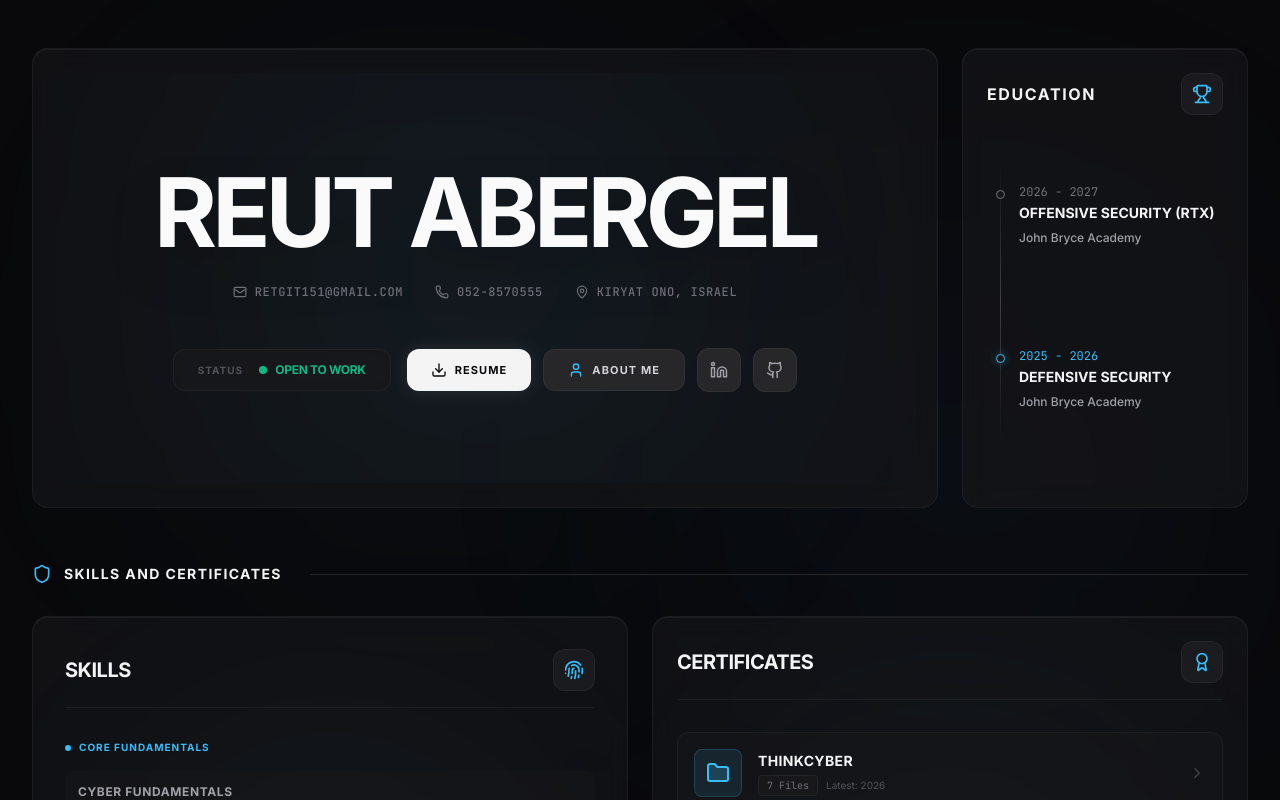
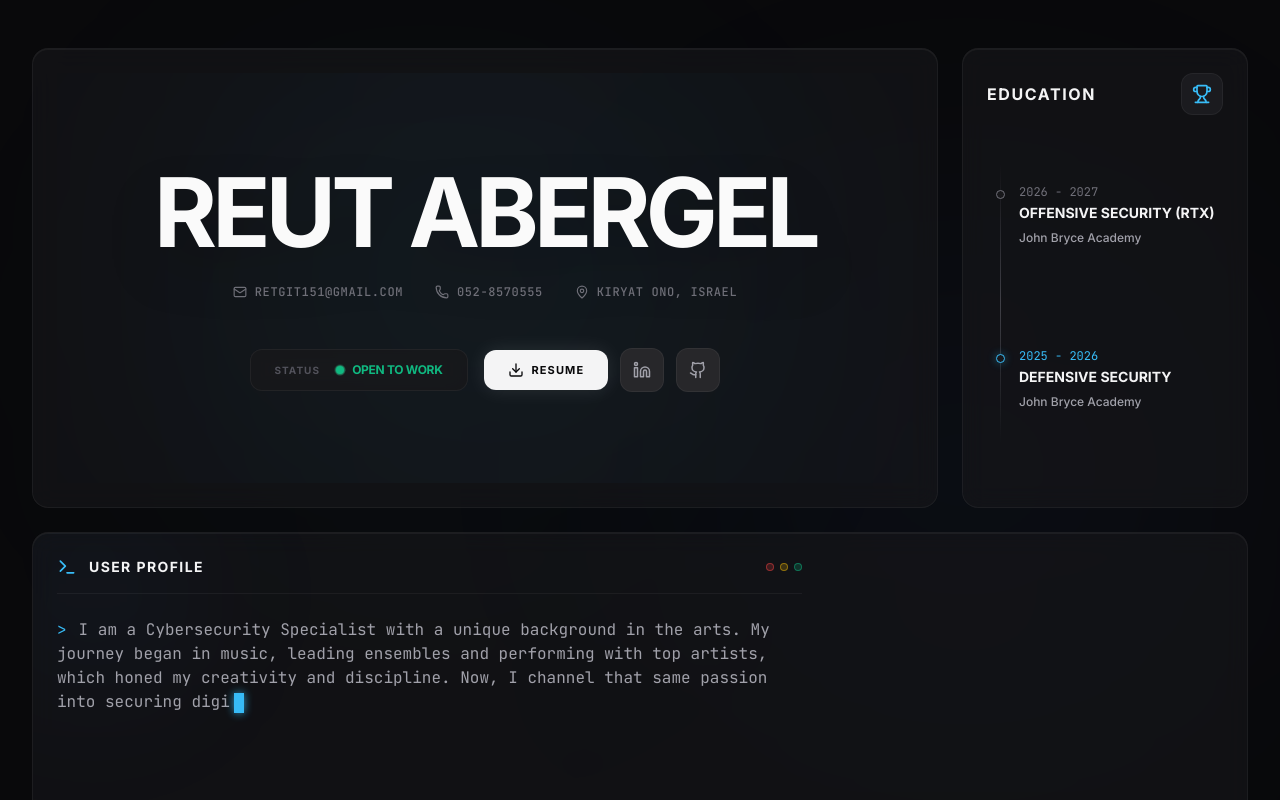
Before and after one commit to retgit151-web/retgit151-web.github.io, a React (Vite) app: page / in a window 1280 px wide. Shown: the top 800 px of the page. Built offline with nearby package versions, Linux system fonts and the light colour scheme.

Commit message:
Add files via upload

```diff
--- a/App.tsx
+++ b/App.tsx
@@ -2,25 +2,19 @@
 import React, { useState } from 'react';
 import { motion } from 'framer-motion';
 import {
-  Download,
-  ChevronRight,
-  Award,
   Shield,
-  Search,
   LayoutDashboard,
-  CheckCircle2,
-  Cpu,
   Terminal,
-  Zap,
   Fingerprint,
-  Trophy
+  Trophy,
+  ChevronRight
 } from 'lucide-react';
 import GlassCard from './components/GlassCard';
 import IdentityHub from './components/IdentityHub';
+import AboutSection from './components/AboutSection';
 import Timeline from './components/Timeline';
 import ProjectModal from './components/ProjectModal';
 import SkillDetailModal from './components/SkillDetailModal';
-import AboutModal from './components/AboutModal';
 import CertificateModal from './components/CertificateModal';
 import ExecutionInterface from './components/ExecutionInterface';
 import { PROJECTS, iconMap, FULL_SKILLS_DETAILED, DetailedSkill } from './constants';
@@ -30,7 +24,6 @@ const App: React.FC = () => {
   const [selectedProject, setSelectedProject] = useState<Project | null>(null);
   const [selectedSkill, setSelectedSkill] = useState<DetailedSkill | null>(null);
   const [selectedIssuer, setSelectedIssuer] = useState<string | null>(null);
-  const [isAboutOpen, setIsAboutOpen] = useState(false);
 
   const containerVariants = {
     hidden: { opacity: 0 },
@@ -60,9 +53,9 @@ const App: React.FC = () => {
           {/* --- SECTION 1: IDENTITY & FOUNDATION --- */}
 
           {/* Identity Hub (3x1) */}
-          <GlassCard id="about" className="lg:col-span-3 min-h-[400px] md:min-h-[460px] relative overflow-hidden group">
+          <GlassCard className="lg:col-span-3 min-h-[400px] md:min-h-[460px] relative overflow-hidden group">
             <div className="absolute top-0 left-0 w-full h-1 bg-gradient-to-r from-transparent via-brand-accent/20 to-transparent opacity-0 group-hover:opacity-100 transition-opacity duration-1000" />
-            <IdentityHub onAboutClick={() => setIsAboutOpen(true)} />
+            <IdentityHub />
           </GlassCard>
 
           {/* Academic Foundation (1x1) */}
@@ -108,7 +101,10 @@ const App: React.FC = () => {
             </div>
           </GlassCard>
 
-          {/* --- SECTION 2: SKILLS AND CERTIFICATES (Moved Up) --- */}
+          {/* --- SECTION 2: ABOUT ME (New Section) --- */}
+          <AboutSection />
+
+          {/* --- SECTION 3: SKILLS AND CERTIFICATES --- */}
           <div className="lg:col-span-4 mt-8 mb-2">
              <div className="flex items-center gap-3">
                <Shield size={20} className="text-brand-accent" />
@@ -168,14 +164,14 @@ const App: React.FC = () => {
                   <h2 className="text-xl font-black text-zinc-100 uppercase tracking-tight">Certificates</h2>
                 </div>
                 <div className="p-2.5 rounded-xl bg-zinc-800/50 border border-white/5">
-                  <Award size={20} className="text-brand-accent" />
+                  <Trophy size={20} className="text-brand-accent" />
                 </div>
               </div>
               <Timeline onIssuerClick={setSelectedIssuer} />
              </div>
           </GlassCard>
 
-          {/* --- SECTION 3: PROJECTS --- */}
+          {/* --- SECTION 4: PROJECTS --- */}
           <div className="lg:col-span-4 mt-8 mb-4">
              <div className="flex items-center gap-3">
                 <LayoutDashboard size={20} className="text-brand-accent" />
@@ -233,7 +229,7 @@ const App: React.FC = () => {
             })}
           </div>
 
-          {/* --- SECTION 4: LIVE EXECUTION --- */}
+          {/* --- SECTION 5: LIVE EXECUTION --- */}
           <div className="lg:col-span-4 mt-8 mb-2">
              <div className="flex items-center gap-3">
                <Terminal size={20} className="text-brand-accent" />
@@ -261,10 +257,6 @@ const App: React.FC = () => {
         skill={selectedSkill}
         onClose={() => setSelectedSkill(null)}
       />
-      <AboutModal
-        isOpen={isAboutOpen}
-        onClose={() => setIsAboutOpen(false)}
-      />
       <CertificateModal
         issuer={selectedIssuer}
         onClose={() => setSelectedIssuer(null)}
--- /dev/null
+++ b/components/AboutSection.tsx
@@ -0,0 +1,127 @@
+
+import React, { useState, useEffect, useRef } from 'react';
+import { User, Music, Gamepad2, Sparkles, Terminal } from 'lucide-react';
+import GlassCard from './GlassCard';
+
+const TYPING_SPEED = 25; // ms per char
+
+const BIO_TEXT = "I am a Cybersecurity Specialist with a unique background in the arts. My journey began in music, leading ensembles and performing with top artists, which honed my creativity and discipline. Now, I channel that same passion into securing digital architectures, solving complex problems, and exploring new technologies.";
+
+const AboutSection: React.FC = () => {
+  const [text, setText] = useState('');
+  const [isTypingComplete, setIsTypingComplete] = useState(false);
+  const sectionRef = useRef<HTMLDivElement>(null);
+  const [isVisible, setIsVisible] = useState(false);
+
+  useEffect(() => {
+    const observer = new IntersectionObserver(
+      ([entry]) => {
+        if (entry.isIntersecting) {
+          setIsVisible(true);
+          observer.disconnect();
+        }
+      },
+      { threshold: 0.1 }
+    );
+
+    if (sectionRef.current) {
+      observer.observe(sectionRef.current);
+    }
+
+    return () => observer.disconnect();
+  }, []);
+
+  useEffect(() => {
+    if (!isVisible) return;
+
+    let index = 0;
+    const interval = setInterval(() => {
+      setText(BIO_TEXT.slice(0, index));
+      index++;
+      if (index > BIO_TEXT.length) {
+        clearInterval(interval);
+        setIsTypingComplete(true);
+      }
+    }, TYPING_SPEED);
+    return () => clearInterval(interval);
+  }, [isVisible]);
+
+  return (
+    <GlassCard
+      id="about-me"
+      className="col-span-1 md:col-span-2 lg:col-span-4 min-h-[300px] flex flex-col md:flex-row gap-8 items-start relative group"
+    >
+        {/* Glow behind */}
+        <div className="absolute -left-10 -top-10 w-[200px] h-[200px] bg-brand-tech/5 rounded-full blur-[80px] pointer-events-none group-hover:bg-brand-tech/10 transition-colors duration-1000" />
+
+        {/* Left: Terminal / Bio */}
+        <div className="flex-1 w-full space-y-6 z-10" ref={sectionRef}>
+            <div className="flex items-center gap-3 border-b border-white/5 pb-4">
+                <Terminal className="text-brand-accent" size={20} />
+                <h3 className="text-sm font-black text-zinc-100 uppercase tracking-widest">User Profile</h3>
+                <div className="ml-auto flex gap-1.5">
+                    <div className="w-2 h-2 rounded-full bg-red-500/20 border border-red-500/50" />
+                    <div className="w-2 h-2 rounded-full bg-yellow-500/20 border border-yellow-500/50" />
+                    <div className="w-2 h-2 rounded-full bg-emerald-500/20 border border-emerald-500/50" />
+                </div>
+            </div>
+
+            <div className="font-mono text-sm md:text-base text-zinc-400 leading-relaxed min-h-[100px]">
+                <span className="text-brand-accent mr-3 select-none">{'>'}</span>
+                {text}
+                <span className="animate-pulse inline-block w-2.5 h-5 bg-brand-accent align-middle ml-1 shadow-[0_0_8px_rgba(56,189,248,0.8)]" />
+            </div>
+
+            {/* Traits */}
+            <div className={`transition-all duration-1000 ${isTypingComplete ? 'opacity-100 translate-y-0' : 'opacity-0 translate-y-4'}`}>
+                <div className="flex items-center gap-2 mb-3">
+                    <Sparkles size={14} className="text-brand-tech" />
+                    <span className="text-xs font-bold text-zinc-500 uppercase tracking-wider">Core Traits</span>
+                </div>
+                <div className="flex flex-wrap gap-2">
+                    {['Creative', 'Team Player', 'Problem Solver', 'High Work Ethic'].map((trait, i) => (
+                    <span
+                        key={trait}
+                        className="px-3 py-1.5 rounded-lg bg-zinc-800/50 border border-white/5 text-[10px] font-bold text-zinc-300 uppercase tracking-wide hover:border-brand-accent/30 transition-colors cursor-default"
+                        style={{ transitionDelay: `${i * 100}ms` }}
+                    >
+                        {trait}
+                    </span>
+                    ))}
+                </div>
+            </div>
+        </div>
+
+        {/* Right: Interests Cards */}
+        <div className={`w-full md:w-1/3 flex flex-col gap-4 transition-all duration-1000 delay-500 z-10 ${isTypingComplete ? 'opacity-100 translate-x-0' : 'opacity-0 translate-x-10'}`}>
+             {/* Music */}
+             <div className="p-4 rounded-xl bg-zinc-900/40 border border-white/5 hover:border-brand-accent/30 transition-colors group/card">
+                <div className="flex items-center gap-3 mb-2">
+                    <div className="p-2 rounded-lg bg-zinc-800 text-brand-accent group-hover/card:bg-brand-accent group-hover/card:text-zinc-900 transition-colors">
+                        <Music size={16} />
+                    </div>
+                    <h4 className="text-xs font-black text-zinc-200 uppercase">Musician</h4>
+                </div>
+                <p className="text-[11px] text-zinc-500 leading-relaxed">
+                    Former guitarist & ensemble leader. Performed with <span className="text-zinc-300">Tuna</span>, <span className="text-zinc-300">Eden Ben Zaken</span>, and <span className="text-zinc-300">Subliminal</span>.
+                </p>
+             </div>
+
+             {/* Gaming */}
+             <div className="p-4 rounded-xl bg-zinc-900/40 border border-white/5 hover:border-brand-tech/30 transition-colors group/card">
+                <div className="flex items-center gap-3 mb-2">
+                    <div className="p-2 rounded-lg bg-zinc-800 text-brand-tech group-hover/card:bg-brand-tech group-hover/card:text-zinc-900 transition-colors">
+                        <Gamepad2 size={16} />
+                    </div>
+                    <h4 className="text-xs font-black text-zinc-200 uppercase">Gamer</h4>
+                </div>
+                <p className="text-[11px] text-zinc-500 leading-relaxed">
+                    Avid gamer passionate about system performance, hardware, and immersive tech.
+                </p>
+             </div>
+        </div>
+    </GlassCard>
+  );
+};
+
+export default AboutSection;
--- a/components/ExecutionInterface.tsx
+++ b/components/ExecutionInterface.tsx
@@ -31,7 +31,7 @@ const INTERFACE_PROJECTS = [
   },
   {
     id: 'anon-scan',
-    name: 'Network research anonymous scanning',
+    name: 'Network Research Anonymous Enumeration',
     lang: 'bash',
     desc: "Perform an anonymous Nmap and Whois network scan using Nipe, against an IP target provided by the user.",
     scriptLines: [
--- a/components/IdentityHub.tsx
+++ b/components/IdentityHub.tsx
@@ -1,15 +1,15 @@
 
 import React from 'react';
 import { motion } from 'framer-motion';
-import { Mail, Phone, MapPin, Linkedin, Download, User, Github } from 'lucide-react';
+import { Mail, Phone, MapPin, Linkedin, Download, Github } from 'lucide-react';
 
 interface IdentityHubProps {
-  onAboutClick?: () => void;
+  // No props needed anymore
 }
 
 const TARGET_NAME = "REUT ABERGEL";
 
-const IdentityHub: React.FC<IdentityHubProps> = ({ onAboutClick }) => {
+const IdentityHub: React.FC<IdentityHubProps> = () => {
   return (
     <div className="flex flex-col h-full items-center justify-center text-center p-4 md:p-8 relative overflow-hidden">
 
@@ -57,28 +57,22 @@ const IdentityHub: React.FC<IdentityHubProps> = ({ onAboutClick }) => {
               <span className="text-xs text-emerald-500 font-bold uppercase tracking-tight">Open to Work</span>
            </div>
 
-           <div className="flex flex-col sm:flex-row items-center gap-3 w-full sm:w-auto">
-             <div className="flex gap-3 w-full sm:w-auto">
-                 <button className="flex-1 sm:flex-none flex items-center justify-center gap-2 px-6 py-3 bg-zinc-100 hover:bg-white text-zinc-950 hover:text-brand-accent rounded-xl text-[11px] font-sans transition-all uppercase tracking-widest font-black group shadow-[0_0_20px_rgba(255,255,255,0.1)] hover:shadow-[0_0_25px_rgba(255,255,255,0.2)]">
+           <div className="flex items-center gap-3 w-full sm:w-auto justify-center">
+               <a
+                 href="./Resume/Reut_Abergel_CV.pdf"
+                 target="_blank"
+                 rel="noopener noreferrer"
+                 className="flex items-center justify-center gap-2 px-6 py-3 bg-zinc-100 hover:bg-white text-zinc-950 hover:text-brand-accent rounded-xl text-[11px] font-sans transition-all uppercase tracking-widest font-black group shadow-[0_0_20px_rgba(255,255,255,0.1)] hover:shadow-[0_0_25px_rgba(255,255,255,0.2)]"
+               >
                  <Download size={16} className="group-hover:-translate-y-0.5 transition-transform" />
                  <span>Resume</span>
-                 </button>
+               </a>
 
-                 <button
-                  onClick={onAboutClick}
-                  className="flex-1 sm:flex-none flex items-center justify-center gap-2 px-6 py-3 bg-zinc-800 hover:bg-zinc-700 border border-white/5 rounded-xl text-[11px] font-sans transition-all text-zinc-300 hover:text-brand-accent uppercase tracking-widest font-black group"
-                 >
-                   <User size={16} className="group-hover:scale-110 transition-transform text-brand-accent" />
-                   <span>About Me</span>
-                 </button>
-             </div>
-
-             <div className="flex gap-3 w-full sm:w-auto">
                <a
                 href="https://www.linkedin.com/in/reut-abergel-96753438a?lipi=urn%3Ali%3Apage%3Ad_flagship3_profile_view_base_contact_details%3BjMGb4F2xRye1e9P57nSRVA%3D%3D"
                 target="_blank"
                 rel="noopener noreferrer"
-                  className="flex-1 sm:flex-none flex justify-center items-center p-3 rounded-xl bg-zinc-800 hover:bg-[#0077b5] border border-white/5 transition-all text-zinc-400 hover:text-white group"
+                className="flex items-center justify-center p-3 rounded-xl bg-zinc-800 hover:bg-[#0077b5] border border-white/5 transition-all text-zinc-400 hover:text-white group"
                >
                   <Linkedin size={18} className="group-hover:scale-110 transition-transform" />
                </a>
@@ -87,11 +81,10 @@ const IdentityHub: React.FC<IdentityHubProps> = ({ onAboutClick }) => {
                 href="https://github.com/retgit151-web/reut-abergel-projects-"
                 target="_blank"
                 rel="noopener noreferrer"
-                  className="flex-1 sm:flex-none flex justify-center items-center p-3 rounded-xl bg-zinc-800 hover:bg-black border border-white/5 transition-all text-zinc-400 hover:text-white group"
+                className="flex items-center justify-center p-3 rounded-xl bg-zinc-800 hover:bg-black border border-white/5 transition-all text-zinc-400 hover:text-white group"
                >
                   <Github size={18} className="group-hover:scale-110 transition-transform" />
                </a>
-             </div>
            </div>
         </div>
       </motion.div>
--- a/constants.tsx
+++ b/constants.tsx
@@ -20,14 +20,15 @@ import {
 import { Project, Certificate } from './types';
 
 // Certificate PDF Paths
-const introCyberPdf = 'retgit151-web.github.io/retgit151-web.github.io/Certificates/INTRO_TO_CYBER_Certificates.pdf';
-const linuxFundPdf = 'retgit151-web.github.io/retgit151-web.github.io/Certificates/linuxfund_Certificate.pdf';
-const netSecPdf = 'retgit151-web.github.io/retgit151-web.github.io/Certificates/network_security_Certificate.pdf';
-const netResearchPdf = 'retgit151-web.github.io/retgit151-web.github.io/Certificates/NR_Certificates.pdf';
-const ptPdf = 'retgit151-web.github.io/retgit151-web.github.io/Certificates/PT.pdf';
-const socPdf = 'retgit151-web.github.io/retgit151-web.github.io/Certificates/soc_Certificates.pdf';
-const winForensicsPdf = 'retgit151-web.github.io/retgit151-web.github.io/Certificates/Wf_Certificates.pdf';
-const cityGuildsIntroPdf = 'retgit151-web.github.io/retgit151-web.github.io/Certificates/City_Guilds_Intro_Certificate.pdf';
+// Note: We use the root-relative path starting with '/'
+const introCyberPdf = '/Certificates/INTRO_TO_CYBER_Certificates.pdf';
+const linuxFundPdf = '/Certificates/linuxfund_Certificate.pdf';
+const netSecPdf = '/Certificates/network_security_Certificate.pdf';
+const netResearchPdf = '/Certificates/NR_Certificates.pdf';
+const ptPdf = '/Certificates/PT.pdf';
+const socPdf = '/Certificates/soc_Certificates.pdf';
+const winForensicsPdf = '/Certificates/Wf_Certificates.pdf';
+const cityGuildsIntroPdf = '/Certificates/City_Guilds_Intro_Certificate.pdf';
 
 export interface DetailedSkill {
   name: string;
@@ -49,18 +50,18 @@ export const PROJECTS: Project[] = [
     visualMetaphor: 'System Status: Optimized',
     skills: ['Bash Scripting', 'System Administration', 'Resource Monitoring', 'Process Management'],
     icon: 'ServerCog',
-    manualPdf: './Manuals/Linux_Info_Automation_Manual.pdf',
+    manualPdf: '/Manuals/Linux_Info_Automation_Manual.pdf',
     codeSnippet: 'Public IP: 185.x.x.x\nPrivate IP: 10.0.x.x\nMemory: Total 3.9G, Available 2.1G\nTop Process: gnome-shell (2.3%)'
   },
   {
     id: 'network-research-anon',
-    title: 'Anonymous Network Scanner',
+    title: 'Network Research Anonymous Enumeration',
     description: 'An automated Nmap and Whois scanner that strictly enforces OPSEC by validating anonymity and routing traffic through Tor via Nipe.',
     longDescription: 'A security-focused network research tool designed to perform reconnaissance while maintaining strict attacker anonymity. The script operates in two critical security stages: 1) Anonymity Check, verifying the IP is not local (e.g., IL) and activating Nipe (Tor) if exposed, and 2) Root Validation. It automates the installation of dependencies (sshpass, geoip-bin), connects to remote servers via SSH, performs Whois and Nmap scans, and generates a timestamped "Audit Trail" log (scan_log.txt) for reporting.',
     visualMetaphor: 'Anonymity: Active (Tor)',
     skills: ['Network Security', 'Tor/Nipe', 'SSH Automation', 'Audit Logging', 'Bash'],
     icon: 'Ghost',
-    manualPdf: './Manuals/Anonymous_Network_Scanner_Manual.pdf',
+    manualPdf: '/Manuals/Anonymous_Network_Scanner_Manual.pdf',
     codeSnippet: '[*] Starting remote Nmap scan on target: 185.156.72.7\n[!] You are anonymous. Country: NL\n[SUCCESS] Log saved to scan_log.txt'
   },
   {
@@ -71,7 +72,7 @@ export const PROJECTS: Project[] = [
     visualMetaphor: 'Vulnerabilities: Mapped',
     skills: ['Penetration Testing', 'Hydra', 'SearchSploit', 'Nmap NSE', 'Bash'],
     icon: 'Bug',
-    manualPdf: './Manuals/Automated_Pentest_Suite_Manual.pdf',
+    manualPdf: '/Manuals/Automated_Pentest_Suite_Manual.pdf',
     codeSnippet: '[ALERT] Host 192.168.80.134: Vulnerable to CVE-2024-XXXX\n[+] Hydra: Cracking SSH on port 22...\n[SUCCESS] Password found: user:123456'
   },
   {
@@ -82,7 +83,7 @@ export const PROJECTS: Project[] = [
     visualMetaphor: 'Threats Detected: 3 High',
     skills: ['Python', 'Log Analysis', 'Regex', 'Threat Detection', 'Data Sanitization'],
     icon: 'ShieldAlert',
-    manualPdf: './Manuals/Python_Security_Log_Parser_Manual.pdf',
+    manualPdf: '/Manuals/Python_Security_Log_Parser_Manual.pdf',
     codeSnippet: '!!! RED FLAG DETECTED !!! Time=[14:04:42] | Suspicious word: \'/etc/shadow\'\nTime=[14:05:15] | sudo:session | USER=kali | COMMAND=/usr/bin/nmap'
   },
   {
@@ -93,7 +94,7 @@ export const PROJECTS: Project[] = [
     visualMetaphor: 'Evidence: Extracted',
     skills: ['Memory Forensics', 'Volatility', 'File Carving', 'Malware Analysis', 'Bash'],
     icon: 'Microscope',
-    manualPdf: './Manuals/Windows_Memory_Forensics_Manual.pdf',
+    manualPdf: '/Manuals/Windows_Memory_Forensics_Manual.pdf',
     codeSnippet: '[*] Identified suspicious parent-child: svchost.exe -> powershell.exe\n[*] Registry hives located: \\SystemRoot\\System32\\Config\\SAM\n[*] PCAP found: packets.pcap (42M)'
   }
 ];
```
Also changed, not shown: 1 other file (tests, documents, lock files or other folders). Lines whose indentation alone changed are shown as unchanged.
